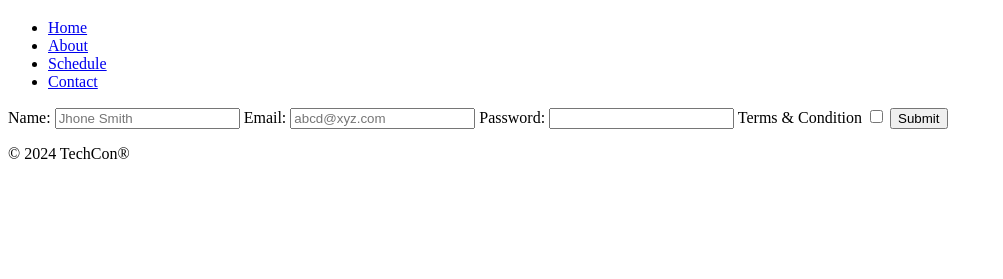
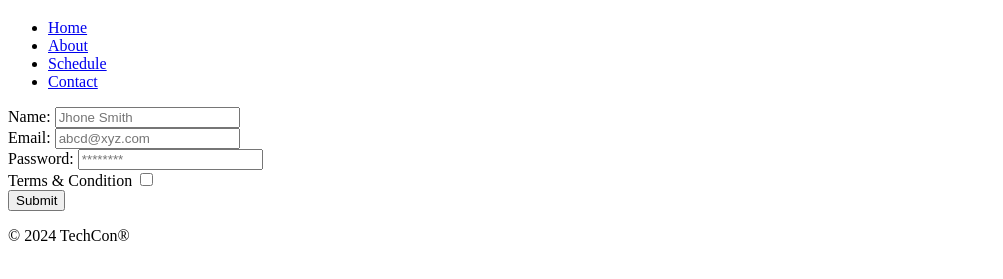
Before and after one commit to habibsadam/TechCon_HTML, a plain HTML site: page TechCon_HTML/register.html in a window 1280 px wide. Shown: the part 61-340 px from the top of the page, without its empty margins (0-1003 px from the left). Drawn offline with Linux system fonts and the light colour scheme.

Commit message:
Form br added

```diff
--- a/TechCon_HTML/register.html
+++ b/TechCon_HTML/register.html
@@ -21,13 +21,13 @@
             <main>
                 <form>
                     <label for "name">Name: </label>
-                    <input type="text" id="name" name="name" placeholder="Jhone Smith">
+                    <input type="text" id="name" name="name" placeholder="Jhone Smith"><br>
                     <label for "email">Email: </label>
-                    <input type="email" id="email" name="name" placeholder="abcd@xyz.com">
+                    <input type="email" id="email" name="name" placeholder="abcd@xyz.com"><br>
                     <label for "password">Password: </label>
-                    <input type="password" id="password" name="password">
+                    <input type="password" id="password" name="password" placeholder="********"><br>
                     <label for "Terms&Condition">Terms & Condition</label>
-                    <input type="checkbox" id="Terms&Condition" name="Terms&Condtion">
+                    <input type="checkbox" id="Terms&Condition" name="Terms&Condtion"><br>
                     <input type="submit" value="Submit">
                 </form>
             </main>
```
